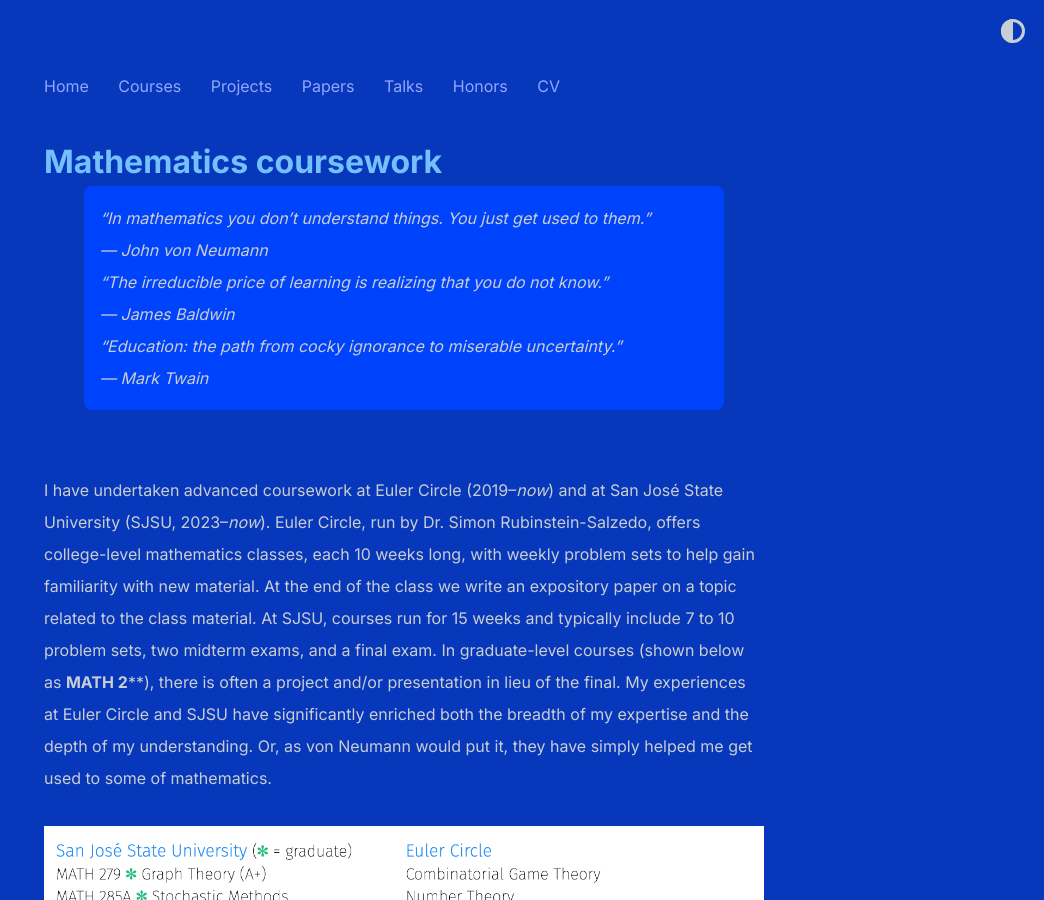
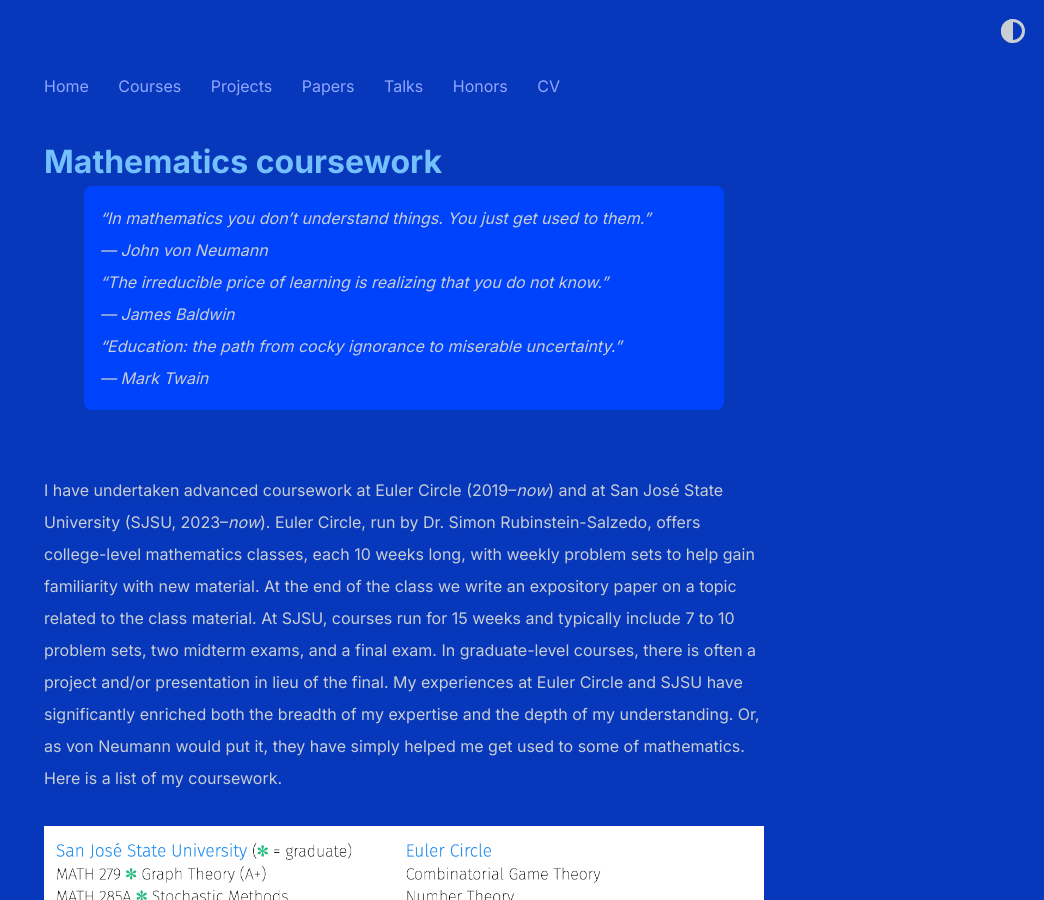
Before and after one commit to shihankanungo/shihankanungo.github.io, a Jekyll site: the page built from courses.md, in a window 1280 px wide and 900 px high. Shown: the whole window, without its empty margins (236-1280 px from the left). Built offline with Jekyll 4.4.1, drawn with Linux system fonts in a browser that asks for light colours.

Commit message:
Update courses.md

```diff
--- a/courses.md
+++ b/courses.md
@@ -9,7 +9,7 @@
 
 <br>
 
-I have undertaken advanced coursework at Euler Circle (2019--_now_) and at San José State University (SJSU, 2023--_now_). Euler Circle, run by Dr. Simon Rubinstein-Salzedo, offers college-level mathematics classes, each 10 weeks long, with weekly problem sets to help gain familiarity with new material. At the end of the class we write an expository paper on a topic related to the class material. At SJSU, courses run for 15 weeks and typically include 7 to 10 problem sets, two midterm exams, and a final exam. In graduate-level courses (shown below as **MATH 2****), there is often a project and/or presentation in lieu of the final. My experiences at Euler Circle and SJSU have significantly enriched both the breadth of my expertise and the depth of my understanding. Or, as von Neumann would put it, they have simply helped me get used to some of mathematics. <br> <br>
+I have undertaken advanced coursework at Euler Circle (2019--_now_) and at San José State University (SJSU, 2023--_now_). Euler Circle, run by Dr. Simon Rubinstein-Salzedo, offers college-level mathematics classes, each 10 weeks long, with weekly problem sets to help gain familiarity with new material. At the end of the class we write an expository paper on a topic related to the class material. At SJSU, courses run for 15 weeks and typically include 7 to 10 problem sets, two midterm exams, and a final exam. In graduate-level courses, there is often a project and/or presentation in lieu of the final. My experiences at Euler Circle and SJSU have significantly enriched both the breadth of my expertise and the depth of my understanding. Or, as von Neumann would put it, they have simply helped me get used to some of mathematics. Here is a list of my coursework. <br> <br>
 ![courses](images/courses-25sp.png)
 
 <br>
```
